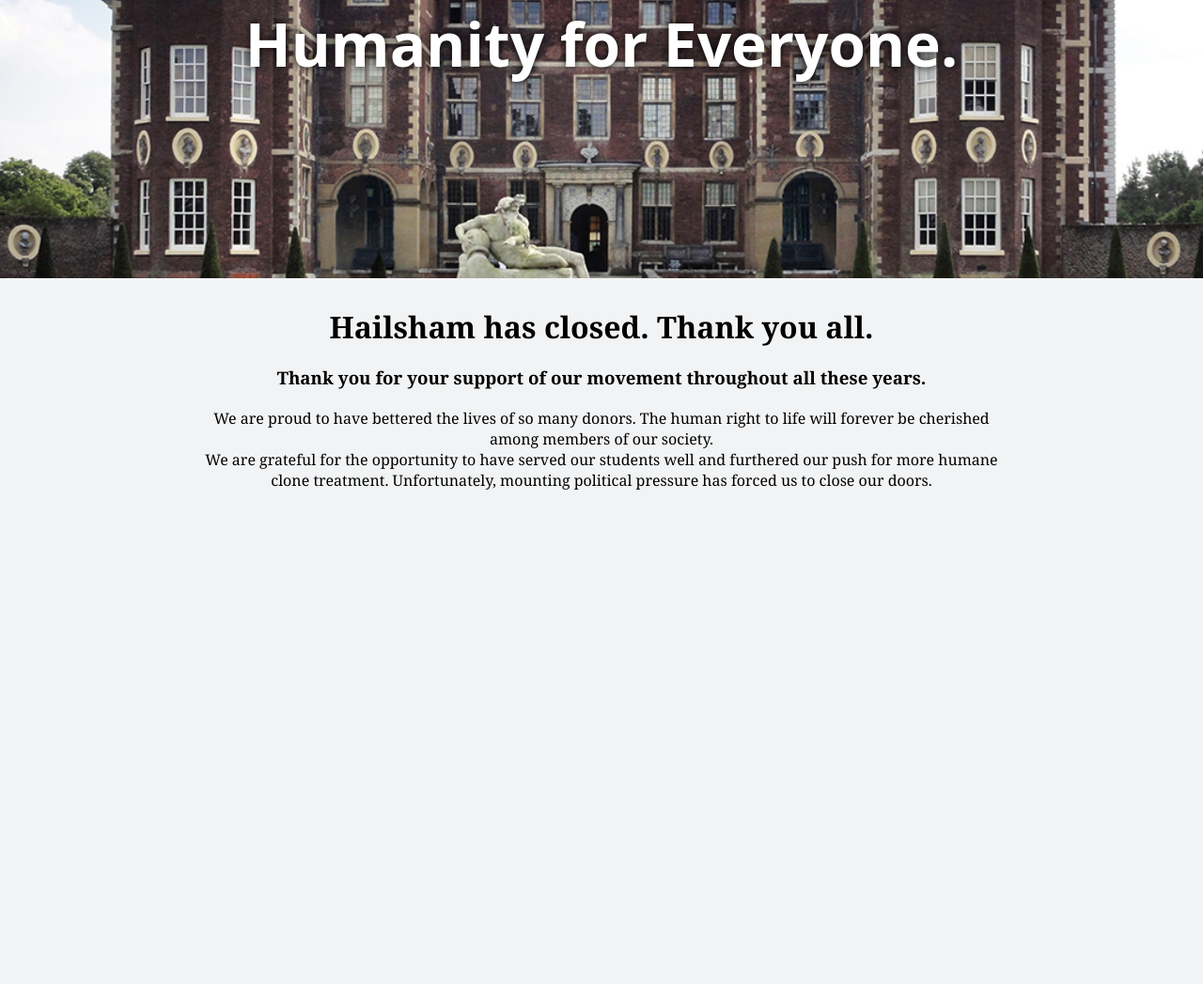
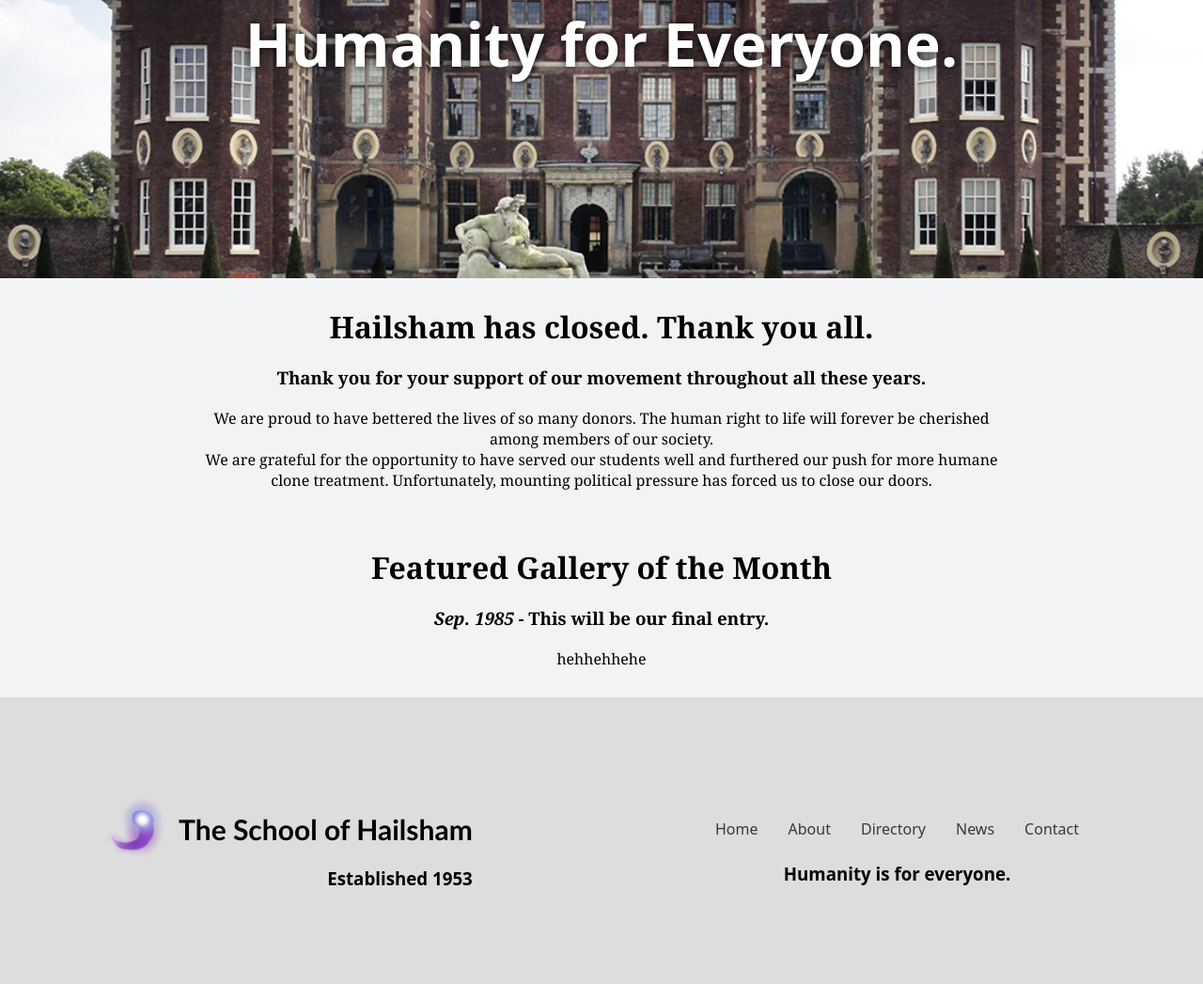
Before and after one commit to crystaltine/hailsham_website, a plain HTML site: page index.html in a window 1280 px wide. Shown: the part 254-1301 px from the top of the page at 94% size. Before the commit the page ends 806 px from the top, so only its background shows below. Drawn offline with Linux system fonts and the light colour scheme.

Commit message:
idek its 12 am

```diff
--- a/components.js
+++ b/components.js
@@ -7,9 +7,7 @@ function Navbar() {
 			</div>
 			<nav class="navbar-links">
 				<a href="/">Home</a>
-				<a href="/about.html">About</a>
 				<a href="/directory.html">Directory</a>
-				<a href="/news.html">News</a>
 				<a href="/contact.html">Contact</a>
 			</nav>
 		</div>
@@ -48,9 +46,10 @@ function Footer() {
 	`;
 }
 
-
-
-// insert at beginning of root innerHTML
-document.getElementById('root').insertAdjacentHTML('afterbegin', Navbar());
-// insert at end of root innerHTML
-document.getElementById('root').insertAdjacentHTML('beforeend', Footer());
+window.addEventListener('DOMContentLoaded', () => {
+	console.log('dom content loaded')
+	// insert at beginning of root innerHTML
+	document.getElementById('root').insertAdjacentHTML('afterbegin', Navbar());
+	// insert at end of root innerHTML
+	document.getElementById('root').insertAdjacentHTML('beforeend', Footer());
+})
--- a/index.html
+++ b/index.html
@@ -13,12 +13,14 @@
 	</head>
 
 	<body>
-		<div class="container">
+		<div id="root">
 
 			<div class="generic-page">
+
 				<div class="homepage-hero">
 					<h1 class="homepage-hero-text">Humanity for Everyone.</h1>
 				</div>
+
 				<div class="panel">
 					<h1>Hailsham has closed. Thank you all.</h1>
 					<h3>Thank you for your support of our movement throughout all these years.</h3>
@@ -30,6 +32,15 @@
 						Unfortunately, mounting political pressure has forced us to close our doors.
 					</p>
 				</div>
+
+				<div class="panel">
+					<h1>Featured Gallery of the Month</h1>
+					<h3><i>Sep. 1985</i> - This will be our final entry.</h3>
+					<p>
+						hehhehhehe
+					</p>
+				</div>
+
 			</div>
 
 	</body>
--- a/styles/main.css
+++ b/styles/main.css
@@ -23,6 +23,11 @@ h1, h2, h3, h4, h5, h6, p {
     text-align: center;
 }
 
+#root {
+    display: flex;
+    flex-direction: column;
+    height: 100vh;
+}
 .generic-page {
     margin-top: var(--navHeight);
 }
@@ -77,3 +82,45 @@ h1, h2, h3, h4, h5, h6, p {
 .navbar-links a:hover {
     text-decoration: underline;
 }
+
+.footer {
+    margin-top: auto;
+    width: 100%;
+    background-color: #ddd;
+}
+
+.footer-container {
+    display: flex;
+    justify-content: space-between;
+    align-items: center;
+    padding: 100px;
+    box-sizing: border-box;
+}
+.footer-logo-container {
+    display: flex;
+    align-items: center;
+    font-size: 30px;
+    font-weight: bold;
+    gap: 10px;
+    font-family: 'Gill Sans', 'Gill Sans MT', Calibri, 'Trebuchet MS', sans-serif;
+}
+.footer-logo {
+    width: 80px;
+}
+
+.footer-links {
+    display: flex;
+    justify-content: space-between;
+    padding: 0 1rem;
+}
+.footer-links a {
+    color: #343a40;
+    text-decoration: none;
+    padding: 1.5rem 1rem;
+    border-radius: 5px;
+    font-size: 1rem;
+    transition: background-color 0.3s;
+}
+.footer-links a:hover {
+    text-decoration: underline;
+}
```
Also changed, not shown: contact.html (+0 -1 lines), directory.html (+1 -1 lines), directory.js (+12 -9 lines), styles/footer.css (deleted, +0 -40 lines), assets/dir/unknown.jpg (added), assets/homepage_2.jpg (added).
